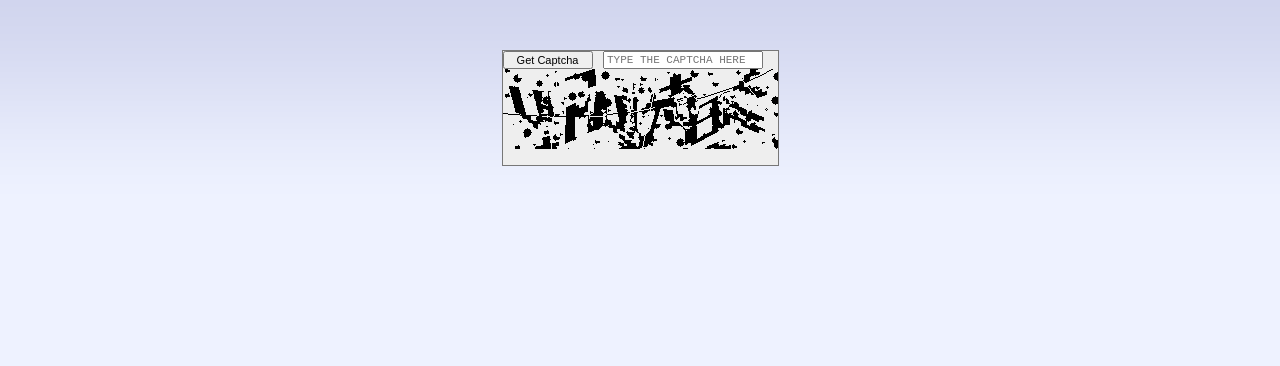
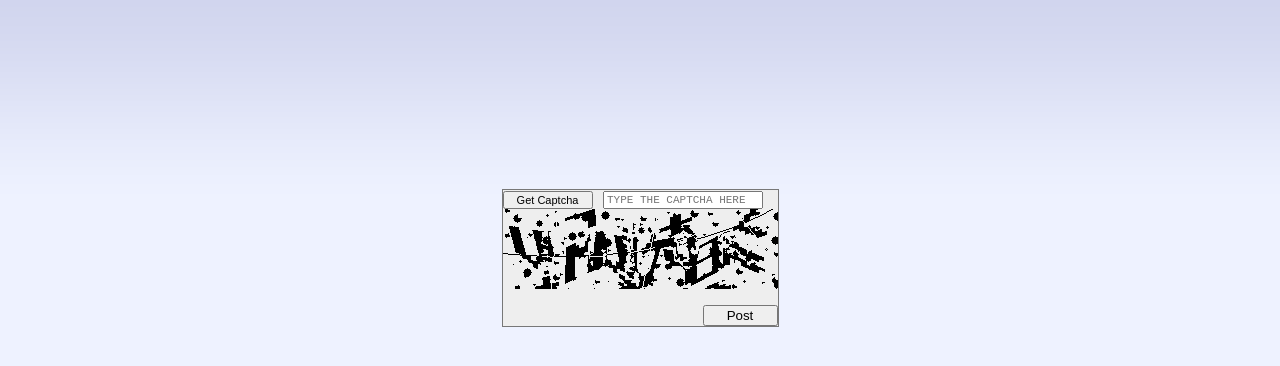
Before and after one commit to WindWhistler/Captcha, a website: page src/index.html in a window 1280 px wide. Drawn offline with Linux system fonts and the light colour scheme.

```diff
--- a/src/index.html
+++ b/src/index.html
@@ -7,7 +7,8 @@
 </head>
 <body>
   <div class="container">
-    <form style="position: relative; width: 275px; background: #eee; border: 1px solid #777; margin: 2px 0 2px 0;">
+    <form style="position: relative; width: 275px; background: #eee; border: 1px solid #777; margin: 2px 0 2px 0;
+    vertical-align: middle;">
       <div>
         <button type="button" style="font-size: 11px; padding: 0px; width: 90px; box-sizing: border-box; margin: 0px 6px 0px 0px; vertical-align: middle; height: 18px;">Get Captcha</button>
         <input type="text" placeholder="Type the CAPTCHA here" style="width: 160px; box-sizing: border-box; text-transform: uppercase; font-size: 11px; height: 18px; margin: 0px; padding: 0px 2px; font-family: monospace; vertical-align: middle;"/>
@@ -21,6 +22,14 @@
         background-repeat: no-repeat; background-image: url('img/foreground.png');">
         </div>
       </div>
+
+      <div>
+        <input type="submit" value="Post" style="
+          width: 75px;
+          margin: 0;
+          float: right;
+      ">
+      </div>
     </form>
   </div>
 </body>
--- a/src/styles/style.css
+++ b/src/styles/style.css
@@ -36,7 +36,7 @@
 .container {
     font: 1.2em sans-serif;
 
-    height: 200px;
+    height: 500px;
     display: flex;
     align-items: center;
     justify-content: center;
```
